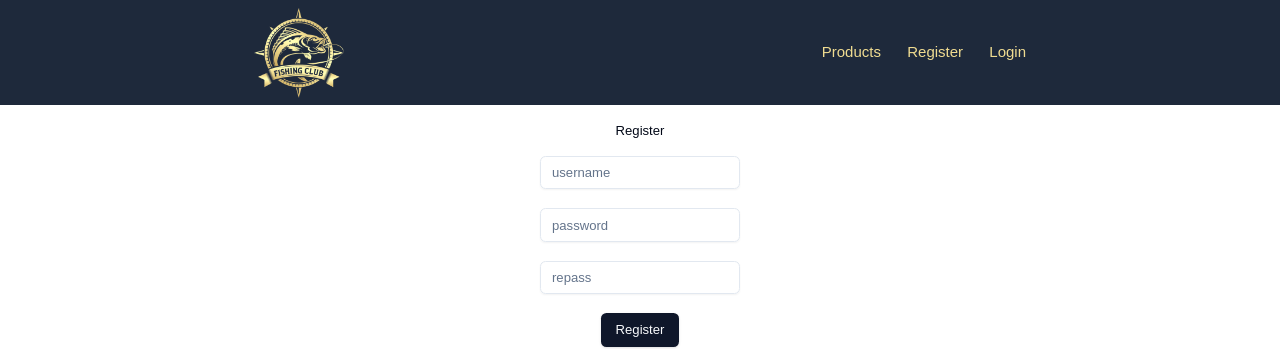
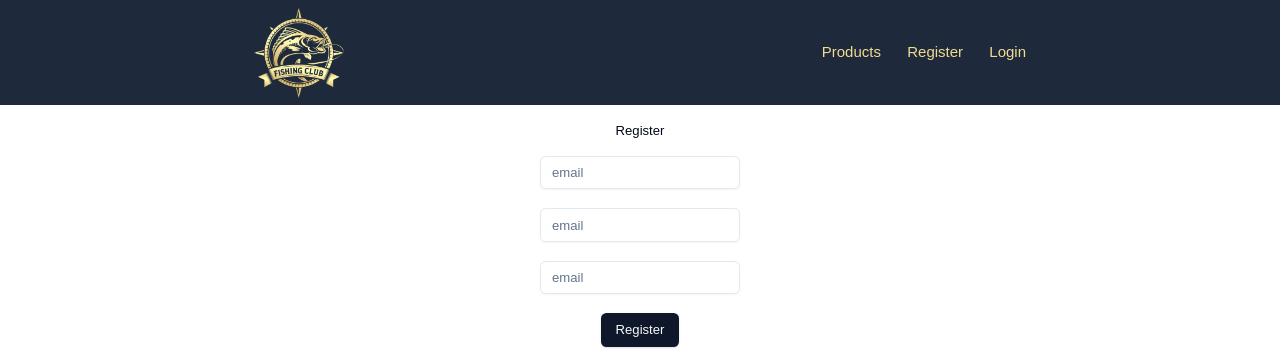
Before and after one commit to TeodorAdamov/React-Softuni, a React (Vite) app: page /register in a window 1280 px wide. Shown: the top 349 px of the page. Built offline with nearby package versions, Linux system fonts and the light colour scheme.

Commit message:
register with validation

```diff
--- /dev/null
+++ b/src/components/FormInput.tsx
@@ -0,0 +1,28 @@
+import { FormControl, FormField, FormItem, FormMessage, } from '@/ui/form';
+import { Input } from '@/ui/input';
+import { UseFormReturn, useFormContext } from 'react-hook-form';
+
+type FormInputProps = {
+    name: string,
+    type: string,
+}
+
+const FormInput = ({ name, type }: FormInputProps) => {
+    const { control } = useFormContext()
+    return (
+        <FormField
+            control={control}
+            name={name}
+            render={({ field }) => (
+                <FormItem>
+                    <FormControl>
+                        <Input type={type} placeholder="email" {...field} />
+                    </FormControl>
+                    <FormMessage />
+                </FormItem>
+            )}
+        />
+    )
+}
+
+export default FormInput
--- a/src/components/register.tsx
+++ b/src/components/register.tsx
@@ -1,31 +1,29 @@
 import { Button } from '@/ui/button';
-import { Form, FormControl, FormField, FormItem, FormLabel, FormMessage, } from '@/ui/form';
-import { Input } from '@/ui/input';
+import { FormLabel, } from '@/ui/form';
 import { zodResolver } from '@hookform/resolvers/zod';
-import { useEffect, useState } from 'react';
-import { useForm } from 'react-hook-form'
+import { FormProvider, useForm } from 'react-hook-form'
 import { z } from 'zod'
-
-import { User } from '../types/User'
 import { createUserWithEmailAndPassword } from 'firebase/auth';
 import { auth } from '@/firebase';
+import FormInput from './FormInput';
 
 
 const formSchema = z.object({
-    email: z.string().email({
+    email: z.string().trim().email({
         message: 'Enter a valid email.'
     }),
-    password: z.string().min(6, {
+    password: z.string().trim().min(6, {
         message: 'Password must be at least 6 characters.'
     }),
-    repass: z.string().min(6, {
-        message: "repass //TODO"
+    repass: z.string().trim().min(6, {
+        message: 'Re-password must be at least 6 characters.'
     })
+}).refine((data) => data.password === data.repass, {
+    message: "Passwords don't match!",
+    path: ['repass']
 })
 
 const Register = () => {
-
-    const [user, setUser] = useState<User>({} as User)
 
     const form = useForm<z.infer<typeof formSchema>>({
         resolver: zodResolver(formSchema),
@@ -38,55 +36,24 @@ const Register = () => {
 
     function onSubmit(values: z.infer<typeof formSchema>) {
 
-        setUser(values)
         createUserWithEmailAndPassword(auth, values.email, values.password)
-            .then(user => console.log(user))
-            .catch(err => console.log(err.message))
+            .then(user => console.log(user)) /// TODOO SET USER IN CONTEXT
+            .catch(err => {
+                const error = err.message == 'Firebase: Error (auth/email-already-in-use).' ? 'Email is already in use ' : 'Register Error'
+                form.setError('email', { type: 'manual', message: error });
+            })
     }
 
     return (
-        <Form {...form}>
+        <FormProvider {...form}>
             <form onSubmit={form.handleSubmit(onSubmit)} className="w-auto flex flex-col items-center gap-5 ">
                 <FormLabel>Register</FormLabel>
-                <FormField
-                    control={form.control}
-                    name="email"
-                    render={({ field }) => (
-                        <FormItem>
-                            <FormControl>
-                                <Input placeholder="username" {...field} />
-                            </FormControl>
-                            <FormMessage />
-                        </FormItem>
-                    )}
-                />
-                <FormField
-                    control={form.control}
-                    name="password"
-                    render={({ field }) => (
-                        <FormItem>
-                            <FormControl>
-                                <Input placeholder="password" {...field} />
-                            </FormControl>
-                            <FormMessage />
-                        </FormItem>
-                    )}
-                />
-                <FormField
-                    control={form.control}
-                    name="repass"
-                    render={({ field }) => (
-                        <FormItem>
-                            <FormControl>
-                                <Input placeholder="repass" {...field} />
-                            </FormControl>
-                            <FormMessage />
-                        </FormItem>
-                    )}
-                />
+                <FormInput name='email' type='text' />
+                <FormInput name='password' type='password' />
+                <FormInput name='repass' type='password' />
                 <Button className='' type="submit">Register</Button>
             </form>
-        </Form>
+        </FormProvider>
     )
 }
 
```
